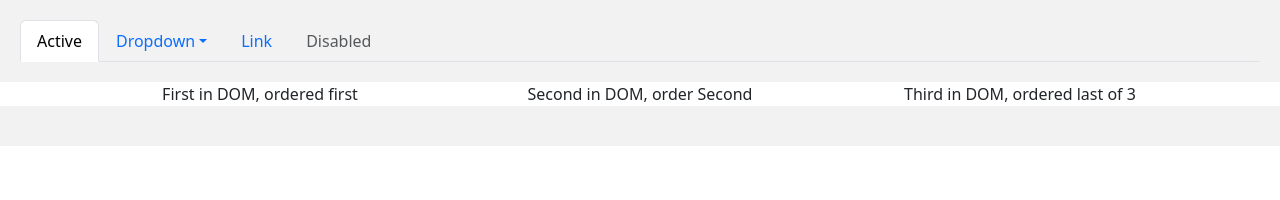
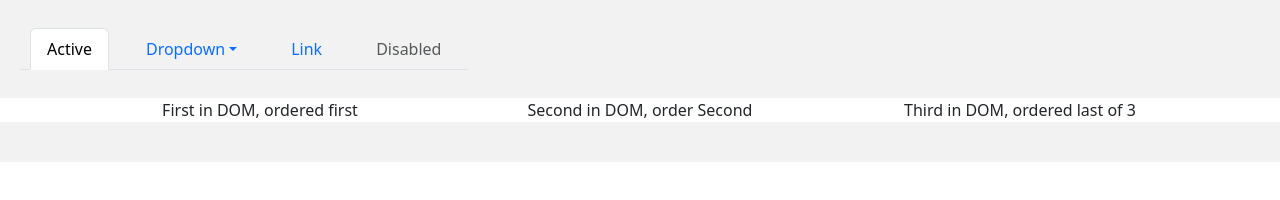
Before and after one commit to RW2023/devLandingPage2, a plain HTML site: page index.html in a window 1280 px wide. Drawn offline with nearby package versions, Linux system fonts and the light colour scheme.

Commit message:
add navbar container

```diff
--- a/index.html
+++ b/index.html
@@ -21,6 +21,7 @@
   <title>RE Wilson</title>
 </head>
 <header>
+    <nav class="navbar">
     <ul class="nav nav-tabs">
         <li class="nav-item">
             <a class="nav-link active" aria-current="page" href="#">Active</a>
@@ -45,6 +46,7 @@
             <a class="nav-link disabled">Disabled</a>
         </li>
     </ul>
+   </nav>
 </header>
 <body>
 <div class="container text-center">
```
